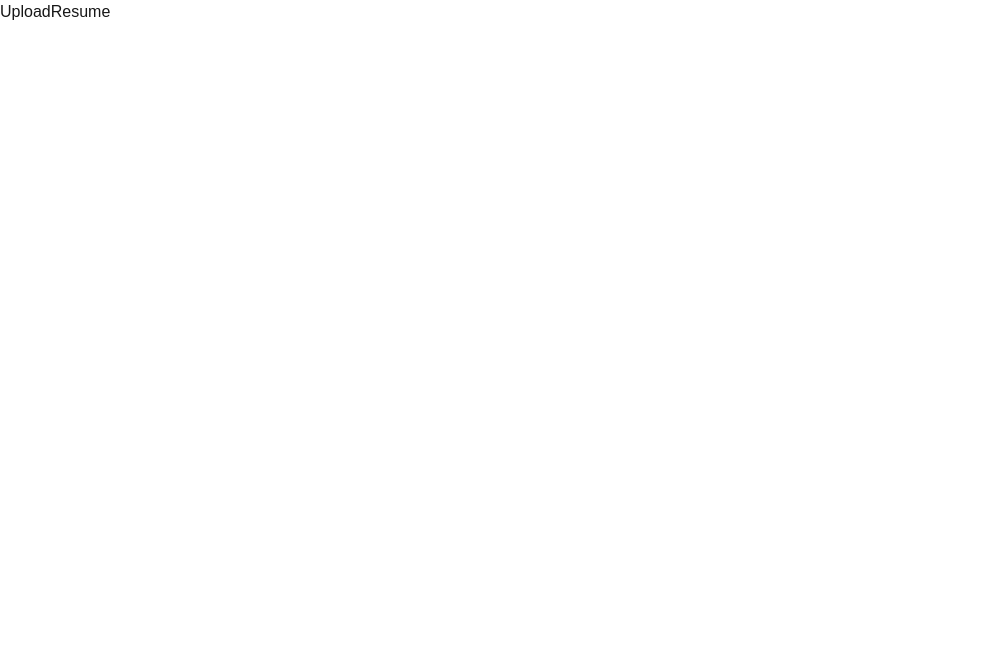
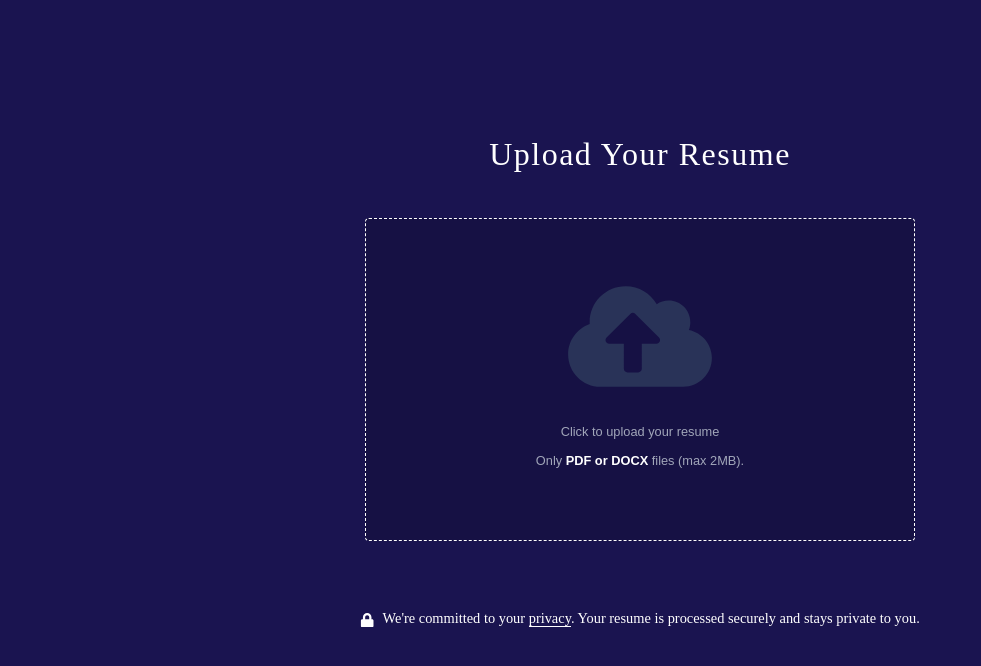
Before and after one commit to shiva121009/cv-builder, a Next.js app: page /components/uploadResume in a window 1280 px wide. Shown: the top 666 px of the page, without its empty margins (0-981 px from the left). Built offline with nearby package versions, Linux system fonts and the light colour scheme.

Commit message:
fourth commit

```diff
--- a/src/app/components/uploadResume/page.jsx
+++ b/src/app/components/uploadResume/page.jsx
@@ -1,9 +1,108 @@
-import React from 'react'
+'use client';
 
-function UploadResume() {
+import React, { useState, useRef } from 'react';
+import Styles from "./upload.module.css";
+import { FaCloudUploadAlt, FaLock, FaTimesCircle } from "react-icons/fa";
+import Link from 'next/link';
+import Score from '@/app/score/page';
+function UploadDocument() {
+  const [file, setFile] = useState(null);
+  const [fileURL, setFileURL] = useState(null);
+  const inputRef = useRef(null);
+
+  // const handleChange = (e) => {
+  //   // const selectedFile = e.target.files[0];
+  // //   if (!selectedFile) return;
+
+  // //   setFile(selectedFile);
+  // //   setFileURL(URL.createObjectURL(selectedFile));
+  // // };
+
+  // const handleClick = () => {
+  // //   inputRef.current.click();
+  // };
+
+  // // const handleCancel = () => {
+  // //   setFile(null);
+  // //   setFileURL(null);
+  // //   inputRef.current.value = "";
+  // };
+
+
   return (
-    <div>UploadResume</div>
-  )
+    <div className={Styles.body}>
+      <h1 className={Styles.uploadHeading}>Upload Your Resume</h1>
+
+      <Link href="/score"><div
+      //  onClick={handleClick}
+      className={Styles.container}>
+        <input
+          type="file"
+          ref={inputRef}
+          style={{ display: 'none' }}
+          // onChange={handleChange}
+          accept=".pdf,.doc,.docx"
+        />
+
+        <div className={Styles.uploadingContainer}>
+          <FaCloudUploadAlt className={Styles.uploadIcon} />
+          <h2>Click to upload your resume</h2>
+          <h2>
+            Only <strong style={{ fontWeight: 600, color: "#fff" }}>PDF or DOCX</strong> files (max 2MB).
+          </h2>
+        </div>
+      </div></Link>
+
+      {/* {file && (
+        <div style={{ marginTop: "2rem", color: "white", position: "relative" ,display:"flex"}}>
+
+         <div style={{ height:"1000px", width:"800px", display:"flex", flexDirection:"column", justifySelf:"center", alignItems:"center", margin:"auto"}}> <h3>📄 File Info</h3>
+          <p><strong>Name:</strong> {file.name}</p>
+          <p><strong>Type:</strong> {file.type || 'Unknown'}</p>
+          <p><strong>Size:</strong> {(file.size / 1024).toFixed(2)} KB</p>
+         </div>
+           {file.type === "application/pdf" && (
+            <iframe
+              src={fileURL}
+              width="100%"
+              height="400px"
+              title="PDF Preview"
+              style={{ marginTop: "1rem", border: "1px solid #ccc" }}
+            />
+          )} <button
+            // onClick={handleCancel}
+            style={{
+              backgroundColor: '#ff4d4d',
+              color: 'white',
+              border: 'none',
+              padding: '6px 12px',
+              borderRadius: '5px',
+              cursor: 'pointer',
+              marginTop: '10px',
+              height:"40px",
+              width:"60px"
+            }}
+          >
+            <FaTimesCircle style={{ marginRight: '5px' }} />
+            Remove File
+          </button>
+
+        </div>
+      )} */}
+
+      <span style={{ fontFamily: 'Cerebri Sans', fontSize: '0.9em', color: 'white', marginTop: "2rem", display: 'inline-block' }}>
+        <FaLock style={{ display: 'inline', marginRight: '0.5rem' }} />
+        We're committed to your{' '}
+        <Link
+          href="/privacy"
+          target="_blank"
+          style={{ borderBottom: '1px solid white', color: 'white' }}
+        >
+          privacy
+        </Link>. Your resume is processed securely and stays private to you.
+      </span>
+    </div>
+  );
 }
 
-export default UploadResume
+export default UploadDocument;
--- /dev/null
+++ b/src/app/components/uploadResume/upload.module.css
@@ -0,0 +1,46 @@
+.body{
+    background-color: #1a1450;
+    height: 100vh;
+    width: 100vw;
+   display: flex;
+   justify-content: center;
+   align-items: center;
+   flex-direction: column;
+   padding-bottom: 40px;
+}
+.container{
+    /* height: 400px; */
+    width: 550px;
+    background-color: #161144;
+    border: 0.1px dashed white;
+    padding: 60px 50px;
+border-radius: 4px;
+    color : white;
+   margin-bottom: 35px;
+}
+.uploadHeading{
+    color: #fff;
+    font-size: 2em;
+    font-family: "Cerebri Sans";
+    letter-spacing: 1.5px;
+    font-weight: 400;
+    margin-bottom: 40px;
+
+}
+.uploadIcon{
+    text-align: center;
+    display: block;
+    color: #293358;
+    height: 115px;
+    font-size: 9.5rem;
+ margin: auto;
+ margin-bottom: 28px;
+}
+.container h2{
+    font-size: 0.8em;
+    margin: auto;
+    color: #a1a6b9;
+    text-align: center;
+    margin-bottom: 10px;
+
+}
--- a/src/app/login/page.jsx
+++ b/src/app/login/page.jsx
@@ -9,7 +9,7 @@ import { getAuth, onAuthStateChanged, signInWithPopup, GoogleAuthProvider } from
 import LoggedIn from '../loggedIn/page'
 import config from "../../config.js"
 
-function Login({children}) {
+function Login() {
   const [user, setUser] = useState(null);
   const router = useRouter();
 
--- /dev/null
+++ b/src/app/score/page.jsx
@@ -0,0 +1,9 @@
+import React from 'react'
+import Styles from "./score.module.css"
+function Score() {
+  return (
+    <div className={Styles.body}></div>
+  )
+}
+
+export default Score
--- /dev/null
+++ b/src/app/score/score.module.css
@@ -0,0 +1,5 @@
+.body{
+  height: 100vh;
+  width: 100vw;
+  background-color: blanchedalmond;
+}
```
